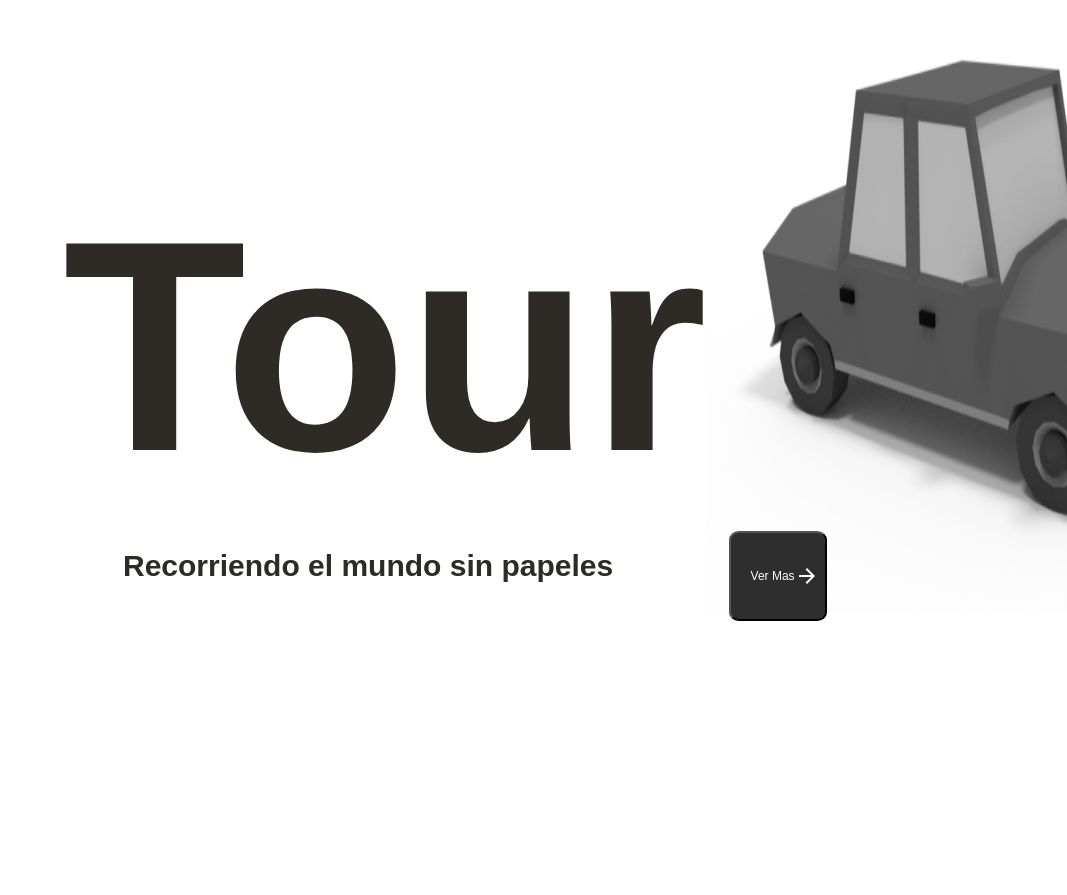
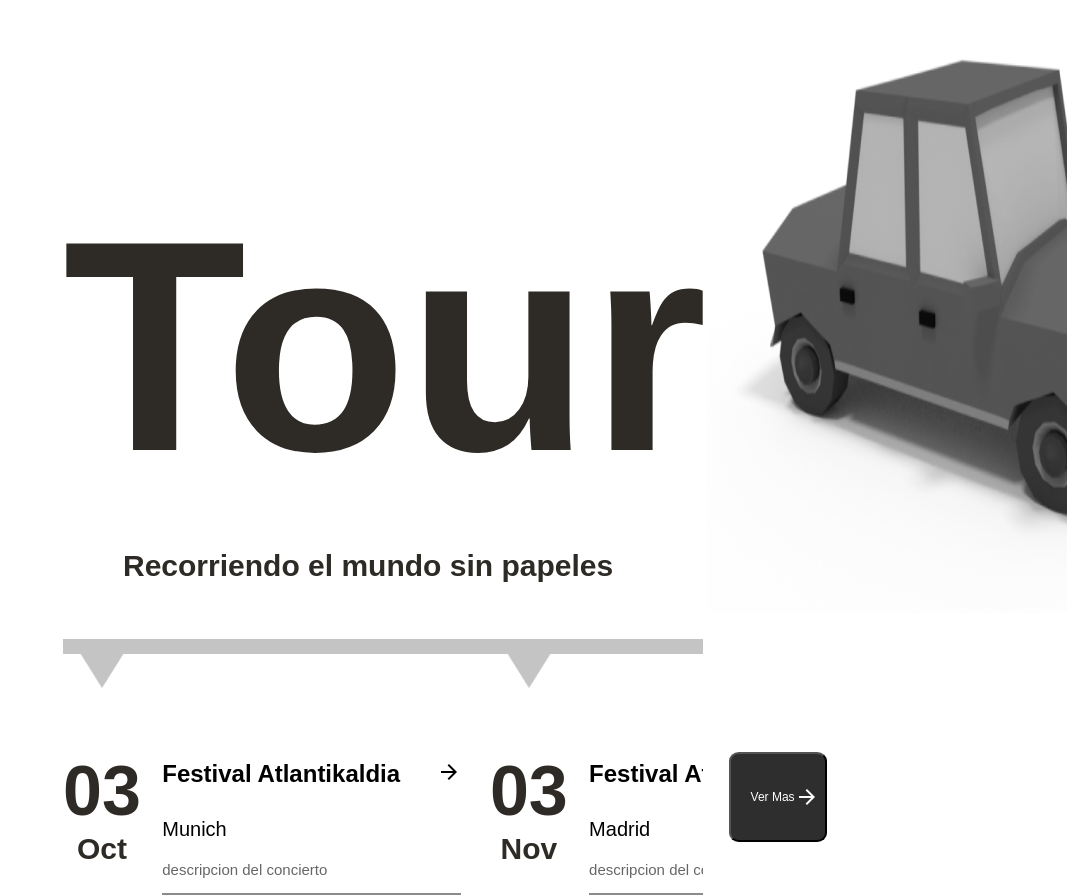
Before and after one commit to cpinillam/ch-sud-v01, a website: page public/index2.html in a window 1280 px wide. Shown: the part 147-1042 px from the top of the page, without its empty margins (213-1280 px from the left). Before the commit the page ends 800 px from the top, so only its background shows below. Drawn offline with nearby package versions, Linux system fonts and the light colour scheme.

Commit message:
tourSection5

```diff
--- a/public/index2.html
+++ b/public/index2.html
@@ -54,6 +54,6 @@
             <h>hola</h>
         </section>
     </section>
-    <script src="script.js"></script>
+    <script src="./js/script.js"></script>
 </body>
 </html>
--- a/public/js/script.js
+++ b/public/js/script.js
@@ -7,7 +7,7 @@ tourConcertItems=[
         month:"Oct",
         name:"Festival Atlantikaldia",
         place:"Munich",
-        description:"blabla",
+        description:"descripcion del concierto",
     },
     {
         id:"2",
@@ -15,7 +15,7 @@ tourConcertItems=[
         month:"Nov",
         name:"Festival Atlantikaldia",
         place:"Madrid",
-        description:"bloblo",
+        description:"descripcion del concierto",
     },
     {
         id:"3",
@@ -23,7 +23,7 @@ tourConcertItems=[
         month:"Feb",
         name:"Festival Atlantikaldia",
         place:"Tokio",
-        description:"blibli",
+        description:"descripcion del concierto",
     },
 
     {
@@ -32,14 +32,14 @@ tourConcertItems=[
         month:"Mar",
         name:"Festival Atlantikaldia",
         place:"Berlín",
-        description:"bleble",
+        description:"descripcion del concierto",
     }
 
 ];
 
 function printTourListItems(item, indice){
     scrollConcerts.innerHTML  +=`
-    <div onclick="abrir(${indice})" class="tour--concert-item">
+        <div class="tour--concert-item">
         <div class="concert--item-date">
         <img class="concert-icon" src="img/Polygon 1.png" alt="triángulo">
             <h2 class="concert--item-day">${item.day}</h2>
@@ -52,7 +52,7 @@ function printTourListItems(item, indice){
             <p class="item--info-description">${item.description}</p>
         </div>
         <div class="concert--arrow-button">
-        <img src="img/arrow-forward.png" alt="flecha">
+        <img onclick="abrir(${indice})"src="img/arrow-forward.png" alt="flecha">
         </div>
 
     </div>`;
@@ -79,14 +79,15 @@ let startX;
 let scrollLeft;
 
     slider.addEventListener("mousedown", (e) => {
-    isDown = true;   slider.classList.add('active');
+    isDown = true;
+
     startX = e.pageX - slider.offsetLeft;
     scrollLeft = slider.scrollLeft;
  });
 
 slider.addEventListener("mouseup", () => {
     isDown = false;
-    slider.classList.remove('active');
+    // slider.classList.remove('active');
  });
  slider.addEventListener("mousemove", (e) => {
     if(!isDown) return;
@@ -109,7 +110,7 @@ function cerrar(){
 let tourInfo = document.querySelector(".tourDos");
 function showDetails(indice){
     tourInfo.innerHTML  =`
-    <img class="background-concert" src="./img/concert.jpg">
+
     <div class="tourDos--concert-item">
     <a onclick="cerrar(${indice})"><img class="close" src="./img/eliminar-cruz.png"></a>
 
```
